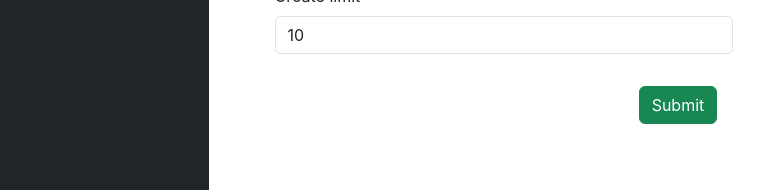
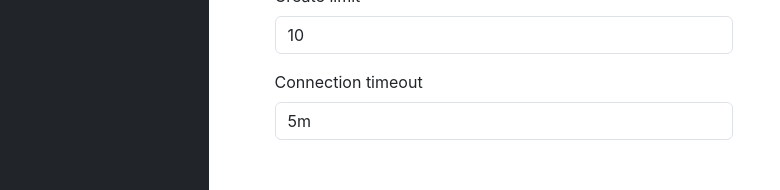
Before and after one commit to FuturFusion/migration-manager, a React (Vite) app in the folder ui/: page /ui/targets/create in a window 1280 px wide. Shown: the part 566-756 px from the top of the page, without its empty margins (0-780 px from the left). Built offline with nearby package versions, Linux system fonts and the light colour scheme; no server answers.

Commit message:
ui: Add support for connection timeout to Target
Signed-off-by: Piotr Resztak <piotr.resztak@futurfusion.io>

```diff
--- a/ui/src/components/TargetForm.tsx
+++ b/ui/src/components/TargetForm.tsx
@@ -15,6 +15,7 @@ interface Props {
 const TargetForm: FC<Props> = ({ target, onSubmit }) => {
   const importLimit = 50;
   const createLimit = 10;
+  const defaultConnectionTimeout = "5m";
   const [searchParams] = useSearchParams();
   const certFingerprint = searchParams.get("fingerprint");
   const [showFingerprintModal, setShowFingerprintModal] =
@@ -54,6 +55,7 @@ const TargetForm: FC<Props> = ({ target, onSubmit }) => {
     trustedServerCertificateFingerprint: "",
     importLimit: importLimit,
     createLimit: createLimit,
+    connectionTimeout: defaultConnectionTimeout,
   };
 
   if (target) {
@@ -68,6 +70,8 @@ const TargetForm: FC<Props> = ({ target, onSubmit }) => {
         target.properties.trusted_server_certificate_fingerprint,
       importLimit: target.properties.import_limit || importLimit,
       createLimit: target.properties.create_limit || createLimit,
+      connectionTimeout:
+        target.properties.connection_timeout || defaultConnectionTimeout,
     };
   }
 
@@ -86,6 +90,7 @@ const TargetForm: FC<Props> = ({ target, onSubmit }) => {
             values.trustedServerCertificateFingerprint,
           import_limit: values.importLimit,
           create_limit: values.createLimit,
+          connection_timeout: values.connectionTimeout,
         },
       };
 
@@ -275,6 +280,23 @@ const TargetForm: FC<Props> = ({ target, onSubmit }) => {
               {formik.errors.createLimit}
             </Form.Control.Feedback>
           </Form.Group>
+          <Form.Group className="mb-3" controlId="connectionTimeout">
+            <Form.Label>Connection timeout</Form.Label>
+            <Form.Control
+              name="connectionTimeout"
+              value={formik.values.connectionTimeout}
+              disabled={formik.isSubmitting}
+              onChange={formik.handleChange}
+              onBlur={formik.handleBlur}
+              isInvalid={
+                !!formik.errors.connectionTimeout &&
+                formik.touched.connectionTimeout
+              }
+            />
+            <Form.Control.Feedback type="invalid">
+              {formik.errors.connectionTimeout}
+            </Form.Control.Feedback>
+          </Form.Group>
         </Form>
       </div>
       <div className="fixed-footer p-3">
--- a/ui/src/pages/TargetOverview.tsx
+++ b/ui/src/pages/TargetOverview.tsx
@@ -66,6 +66,13 @@ const TargetOverview = () => {
           {target?.properties.create_limit}
         </div>
       </div>
+      <div className="row">
+        <div className="col-2 detail-table-header">Connection timeout</div>
+        <div className="col-10 detail-table-cell">
+          {" "}
+          {target?.properties.connection_timeout}
+        </div>
+      </div>
     </div>
   );
 };
--- a/ui/src/types/target.d.ts
+++ b/ui/src/types/target.d.ts
@@ -8,6 +8,7 @@ export interface IncusProperties {
   connectivity_status?: ExternalConnectivityStatus;
   import_limit: number;
   create_limit: number;
+  connection_timeout: string;
 }
 
 export interface Target {
@@ -26,4 +27,5 @@ export interface TargetFormValues {
   trustedServerCertificateFingerprint: string;
   importLimit: number;
   createLimit: number;
+  connectionTimeout: string;
 }
```
